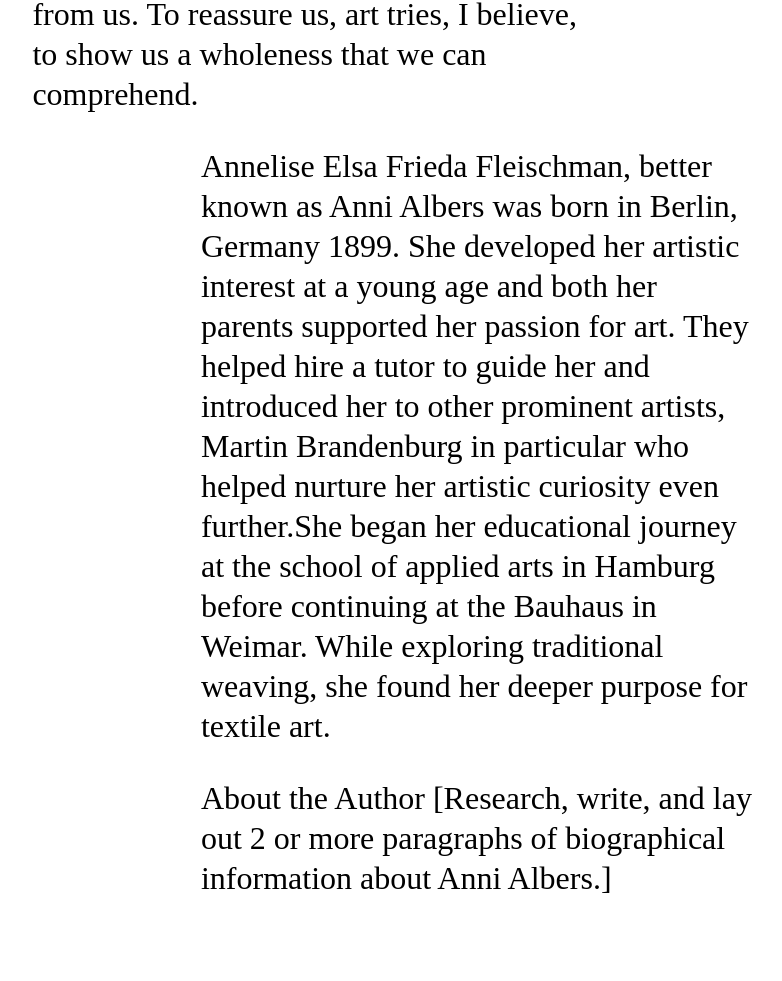
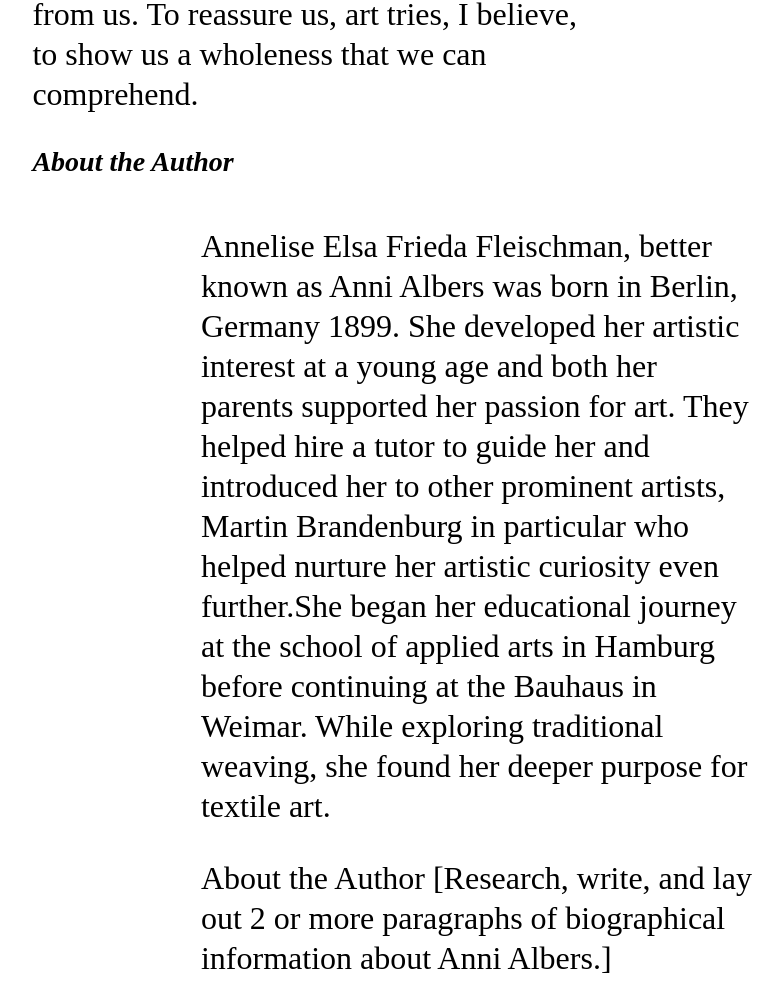
Before and after one commit to erickasmartinez/erickasmartinez.github.io, a plain HTML site: page anni-albers/index.html in a window 1280 px wide. Shown: the part 8324-9305 px from the top of the page, without its empty margins (102-884 px from the left). Before the commit the page ends 9254 px from the top, so only its background shows below. Drawn offline with Linux system fonts and the light colour scheme.

Commit message:
added h3 for about the author

```diff
--- a/anni-albers/index.html
+++ b/anni-albers/index.html
@@ -170,6 +170,10 @@
         </section>
 
         <section id="row12">
+
+            <section id="titlerow2">
+            <h3>About the Author</h3>
+
             <p>Annelise Elsa Frieda Fleischman, better known as Anni Albers was born in Berlin, Germany 1899. She
                 developed her artistic interest at a young age and both her parents supported her passion for art. They
                 helped hire a tutor to guide her and introduced her to other prominent artists, Martin Brandenburg in
--- a/anni-albers/styles.css
+++ b/anni-albers/styles.css
@@ -20,6 +20,12 @@
     margin-bottom: 3rem;
 }
 
+h3 {
+    font-size: 1.75rem;
+    font-style: italic;
+    width: calc(100% * 4/6);
+    margin-bottom: 3rem;
+}
 
 p {
     font-size: 2rem;
```
